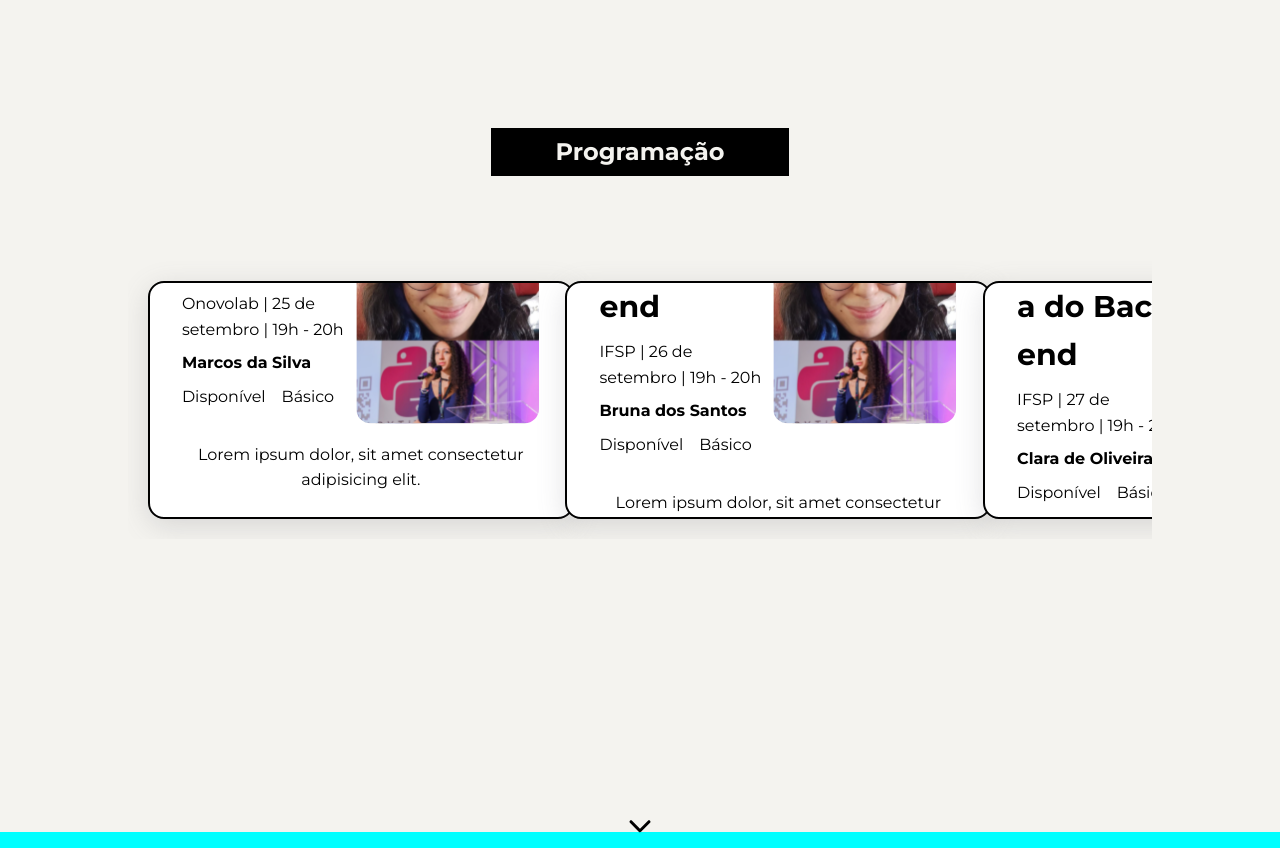
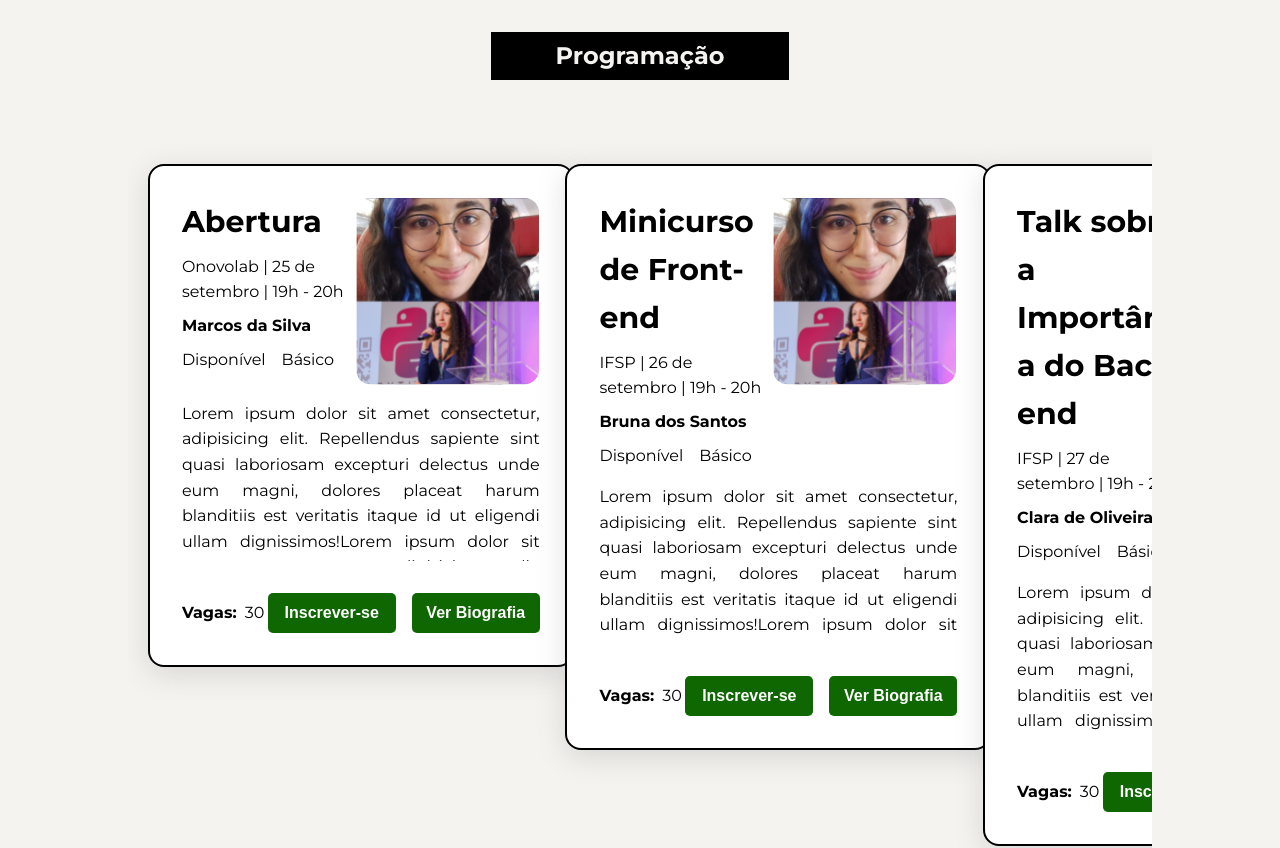
Before and after one commit to pet-ads/wecomp-new, a React (Vite) app: page / in a window 1280 px wide. Shown: the part 2720-3568 px from the top of the page. Built offline with nearby package versions, Linux system fonts and the light colour scheme.

Commit message:
feat: add scroll in card description

```diff
--- a/public/data/programming.json
+++ b/public/data/programming.json
@@ -14,7 +14,7 @@
             "location": "Onovolab",
             "status": "Disponível",
             "classification": "Básico",
-            "description": "Lorem ipsum dolor, sit amet consectetur adipisicing elit.",
+            "description": "Lorem ipsum dolor sit amet consectetur, adipisicing elit. Repellendus sapiente sint quasi laboriosam excepturi delectus unde eum magni, dolores placeat harum blanditiis est veritatis itaque id ut eligendi ullam dignissimos!Lorem ipsum dolor sit amet consectetur, adipisicing elit. Repellendus sapiente sint quasi laboriosam excepturi delectus unde eum magni, dolores placeat harum blanditiis est veritatis itaque id ut eligendi ullam dignissimos!",
             "programmingIcon": "assets/icons/programming/openingIcon.svg"
         },
         {
@@ -31,7 +31,7 @@
             "location": "IFSP",
             "status": "Disponível",
             "classification": "Básico",
-            "description": "Lorem ipsum dolor, sit amet consectetur adipisicing elit.",
+            "description": "Lorem ipsum dolor sit amet consectetur, adipisicing elit. Repellendus sapiente sint quasi laboriosam excepturi delectus unde eum magni, dolores placeat harum blanditiis est veritatis itaque id ut eligendi ullam dignissimos!Lorem ipsum dolor sit amet consectetur, adipisicing elit. Repellendus sapiente sint quasi laboriosam excepturi delectus unde eum magni, dolores placeat harum blanditiis est veritatis itaque id ut eligendi ullam dignissimos!",
             "programmingIcon": "/assets/icons/programming/programmingIcon.svg"
         },
         {
@@ -48,7 +48,7 @@
             "location": "IFSP",
             "status": "Disponível",
             "classification": "Básico",
-            "description": "Lorem ipsum dolor, sit amet consectetur adipisicing elit.",
+            "description": "Lorem ipsum dolor sit amet consectetur, adipisicing elit. Repellendus sapiente sint quasi laboriosam excepturi delectus unde eum magni, dolores placeat harum blanditiis est veritatis itaque id ut eligendi ullam dignissimos!Lorem ipsum dolor sit amet consectetur, adipisicing elit. Repellendus sapiente sint quasi laboriosam excepturi delectus unde eum magni, dolores placeat harum blanditiis est veritatis itaque id ut eligendi ullam dignissimos!",
             "programmingIcon": "/assets/icons/programming/talkIcon.svg"
         },
         {
@@ -65,7 +65,7 @@
             "location": "Onovolab",
             "status": "Disponível",
             "classification": "Básico",
-            "description": "Lorem ipsum dolor, sit amet consectetur adipisicing elit.",
+            "description": "Lorem ipsum dolor sit amet consectetur, adipisicing elit. Repellendus sapiente sint quasi laboriosam excepturi delectus unde eum magni, dolores placeat harum blanditiis est veritatis itaque id ut eligendi ullam dignissimos!Lorem ipsum dolor sit amet consectetur, adipisicing elit. Repellendus sapiente sint quasi laboriosam excepturi delectus unde eum magni, dolores placeat harum blanditiis est veritatis itaque id ut eligendi ullam dignissimos!",
             "programmingIcon": "/assets/icons/programming/technicalVisitIcon.svg"
         }
     ]
--- a/src/components/sections/Programming/CardProgramming/styles.ts
+++ b/src/components/sections/Programming/CardProgramming/styles.ts
@@ -12,18 +12,18 @@ export const Container = styled.div`
   max-width: 90%;
 
   height: fit-content;
-  min-height: 90%;
-  max-height: 90%;
+  min-height: 100%;
+  max-height: 100%;
 
   margin: 5%;
-  padding: 1rem 2rem;
+  padding: 2rem;
   gap: 1rem;
   border-radius: 1rem;
   border: 2px solid black;
   background-color: var(--primary-text-color);
   box-shadow: rgba(100, 100, 111, 0.2) 0px 7px 29px 0px;
   overflow: hidden;
-  aspect-ratio: 16 / 9;
+  /* aspect-ratio: 16 / 9; */
 
   @media (max-width: 768px) {
     width: 100%;
@@ -46,7 +46,12 @@ export const Title = styled.h2`
 `;
 
 export const Description = styled.p`
-  text-align: center;
+  width: 100%;
+  height: 10rem;
+
+  overflow-y: auto;
+
+  text-align: justify;
   font-size: 16px;
 
   @media (max-width: 768px) {
@@ -55,7 +60,7 @@ export const Description = styled.p`
 `;
 
 export const InfoContainer = styled.div`
-  margin-bottom: 1rem;
+  /* margin-bottom: 1rem; */
   display: flex;
   flex-direction: column;
   gap: 0.5rem;
@@ -68,7 +73,7 @@ export const Image = styled.img`
 export const HeaderContainer = styled.div`
   display: flex;
   justify-content: space-between;
-  align-items: center;
+  align-items: flex-start;
   width: 100%;
 
   @media (max-width: 768px) {
--- a/src/styles/ButtonContainer.ts
+++ b/src/styles/ButtonContainer.ts
@@ -24,6 +24,7 @@ const ButtonContainer = styled.button`
   font-weight: bold;
   line-height: 1.5;
   transition: opacity 0.3s ease-in-out;
+  white-space: nowrap;
 
   cursor: pointer;
 
```
